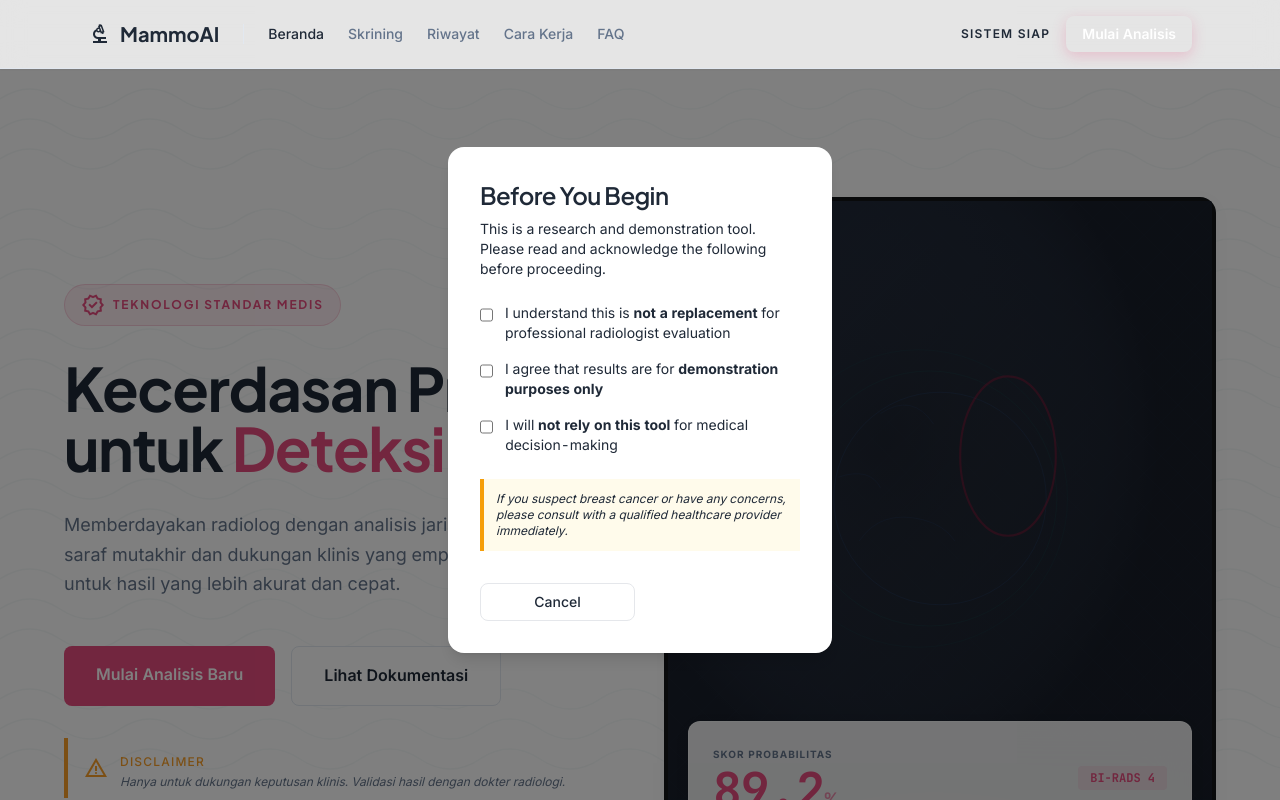
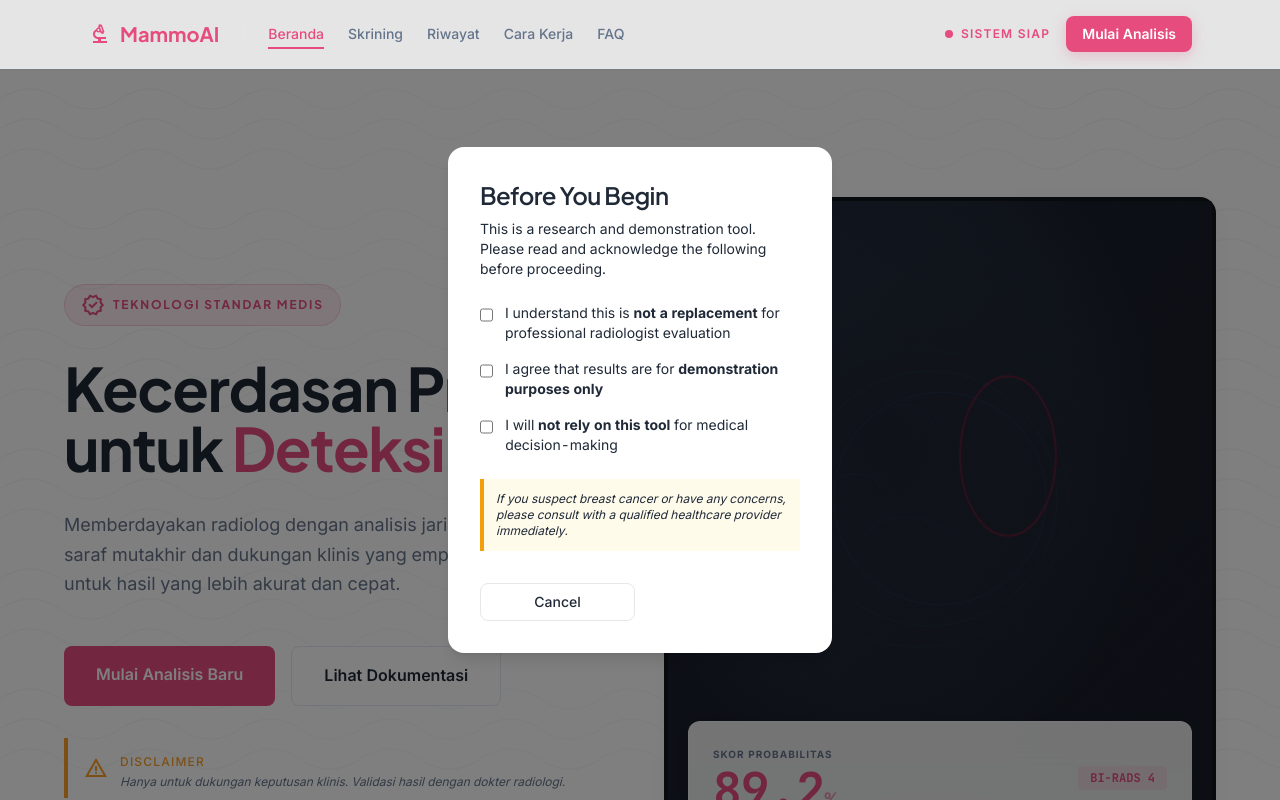
Before and after one commit to Faruuuqqq/project-akhir-ai, a Next.js app in the folder frontend/: page / in a window 1280 px wide. Shown: the top 800 px of the page. Built offline with nearby package versions, Linux system fonts and the light colour scheme.

Commit message:
fix: add ribbon-pink colors back to tailwind config so UI renders correctly

```diff
--- a/frontend/tailwind.config.js
+++ b/frontend/tailwind.config.js
@@ -12,13 +12,16 @@ module.exports = {
           'charcoal': '#1F2937',
           'slate': '#64748B',
           // Theme colors mapped to Breast Cancer Ribbon colors
-          'trust-teal': '#E64C7E', // Ribbon Pink
-          'teal-dark': '#C1124B',  // Ribbon Dark Pink
+          'ribbon-pink': '#E64C7E',
+          'ribbon-dark': '#C1124B',
           'calm-blue': '#3B82F6',
           'muted-rose': '#BE123C',
-          'warning': '#F9A029',    // Ribbon Orange
-          'warm-amber': '#F9A029', // Ribbon Orange
+          'ribbon-orange': '#F9A029',
+          'warning': '#F9A029',
+          'warm-amber': '#F9A029',
           'light-silver': '#E2E8F0',
+          'trust-teal': '#E64C7E', // Keep for backward compatibility
+          'teal-dark': '#C1124B',  // Keep for backward compatibility
         },
       fontFamily: {
         'jakarta': ['var(--font-jakarta)', 'sans-serif'],
```
